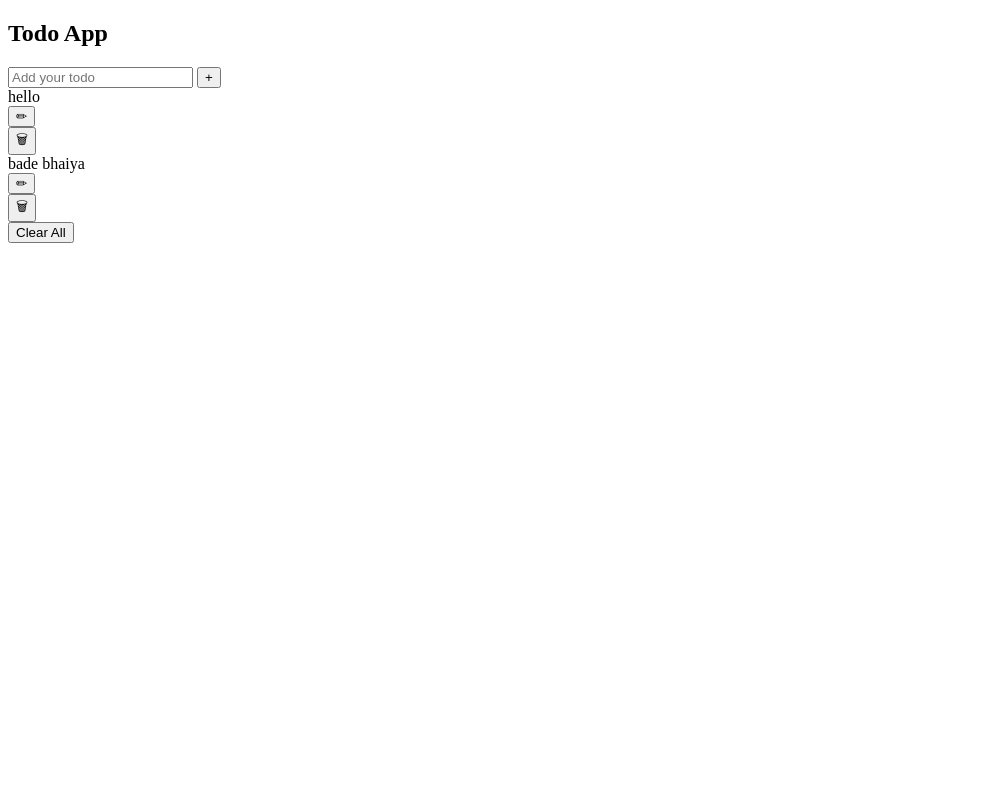
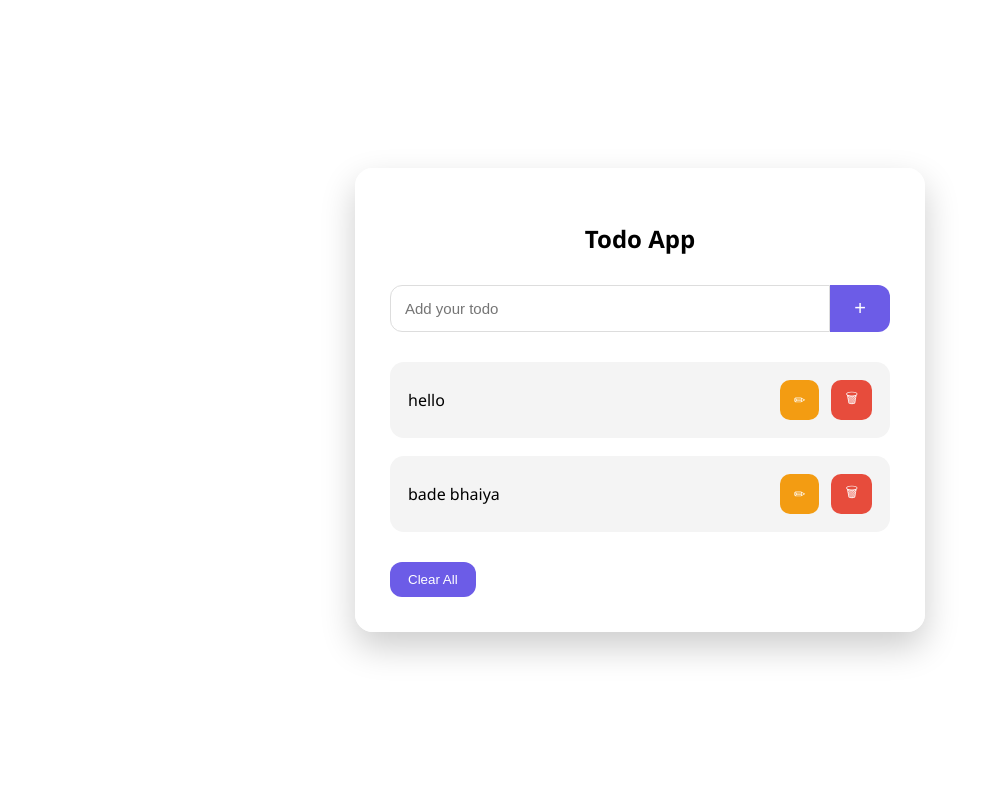
Before and after one commit to Bibhusan-dot/Todo-App, a Django app: page / in a window 1280 px wide. Shown: the whole page, without its empty margins (0-991 px from the left). Run offline with Django 5.2, Linux system fonts and the light colour scheme; data comes from the database, SQL or seed files in the repository; both versions use the stored data as it was after the commit.

Commit message:
added css file

```diff
--- a/todo/static/style.css
+++ b/todo/static/style.css
@@ -0,0 +1,165 @@
+body{
+    margin:0;
+    font-family: "Segoe UI",Arial,sans-serif;
+    height: 100vh;
+    display: flex;
+    justify-content: center;
+    align-items: center;
+    position: relative;
+}
+
+body::before{
+    content: "",
+    position: absolute;
+    width: 100%;
+    height: 100%;
+    z-index: 0;
+}
+
+
+.todo-container {
+    position: relative;
+    z-index: 1;
+    width: 500px;
+    padding: 35px;
+    border-radius: 18px;
+    background: rgba(255, 255, 255, 0.95);
+    box-shadow: 0 15px 35px rgba(0, 0, 0, 0.2);
+}
+
+h2{
+    text-align: center;
+    margin-bottom: 30px;
+    font-weight: 600;
+}
+
+
+.input-group {
+    display: flex;
+    margin-bottom: 30px;
+}
+
+.input-group input {
+    flex: 1;
+    padding: 14px;
+    border-radius: 12px 0 0 12px;
+    border: 1px solid #ddd;
+    font-size: 15px;
+    outline: none;
+}
+
+.input-group input:focus {
+    border-color: #6c5ce7;
+}
+
+.add-btn {
+    background: #6c5ce7;
+    color: white;
+    border: none;
+    padding: 0 24px;
+    border-radius: 0 12px 12px 0;
+    font-size: 20px;
+    cursor: pointer;
+    transition: 0.2s ease;
+}
+
+.add-btn:hover {
+    background: #574bce;
+}
+
+.task {
+    background: #f4f4f4;
+    padding: 18px;
+    border-radius: 14px;
+    margin-bottom: 18px;
+    display: flex;
+    align-items: center;
+    justify-content: space-between;
+    gap: 18px;
+    transition: background 0.2s ease;
+}
+
+.task:hover {
+    background: #ededed;
+}
+
+.task-text {
+    flex: 1;
+    font-size: 16px;
+}
+
+.edit-input {
+    flex: 1;
+    padding: 10px 14px;
+    border-radius: 10px;
+    border: 1px solid #ccc;
+    font-size: 14px;
+}
+
+.btn-group {
+    display: flex;
+    gap: 12px;
+}
+
+.btn {
+    border: none;
+    padding: 8px 14px;
+    border-radius: 10px;
+    cursor: pointer;
+    font-size: 14px;
+    transition: 0.2s ease;
+}
+
+.btn-edit {
+    background: #f39c12;
+    color: white;
+}
+
+.btn-edit:hover {
+    background: #d68910;
+}
+
+.btn-save {
+    background: #2ecc71;
+    color: white;
+}
+
+.btn-save:hover {
+    background: #27ae60;
+}
+
+.btn-delete {
+    background: #e74c3c;
+    color: white;
+}
+
+.btn-delete:hover {
+    background: #c0392b;
+}
+
+.footer {
+    margin-top: 30px;
+    display: flex;
+    justify-content: space-between;
+    align-items: center;
+    font-size: 15px;
+}
+
+.clear-btn {
+    background: #6c5ce7;
+    color: white;
+    border: none;
+    padding: 10px 18px;
+    border-radius: 12px;
+    cursor: pointer;
+    transition: 0.2s ease;
+}
+
+.clear-btn:hover {
+    background: #574bce;
+}
+
+p {
+    text-align: center;
+    color: #777;
+}
--- a/todo/templates/todo.html
+++ b/todo/templates/todo.html
@@ -4,10 +4,11 @@
     <head>
         <title>Todo App</title>
         <meta name="viewport" content="width=device-width, initial-scale=1">
-        <link rel="stylesheet" href="{%static 'css/style.css'%}">
+        <link rel="stylesheet" href="{%static 'style.css'%}">
     </head>
 
     <body>
+    <div class="todo-container">
         <h2>Todo App</h2>
         <form method="post">
             {%csrf_token%}
@@ -74,5 +75,6 @@
                 document.getElementById("edit-"+id).style.display = "flex";
             }
         </script>
+    </div>
     </body>
 </html>
```
Also changed, not shown: db.sqlite3.
